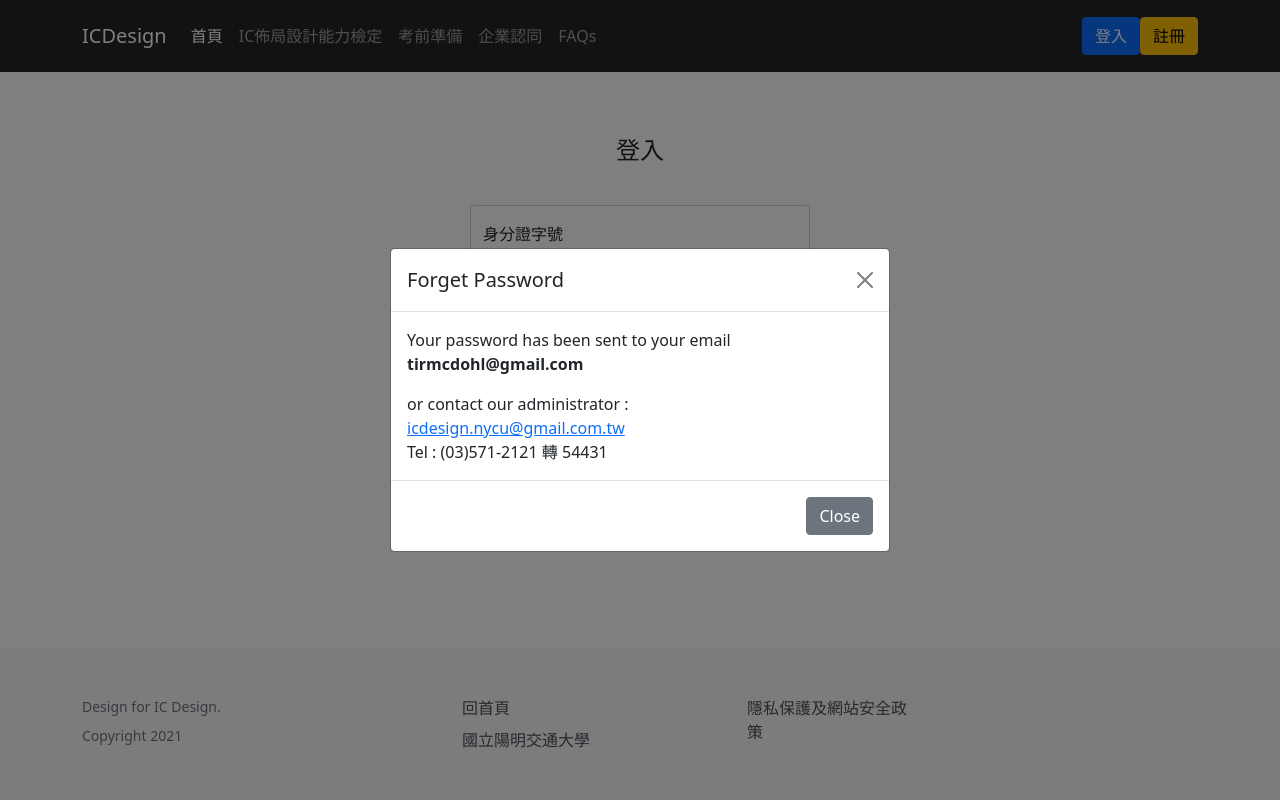
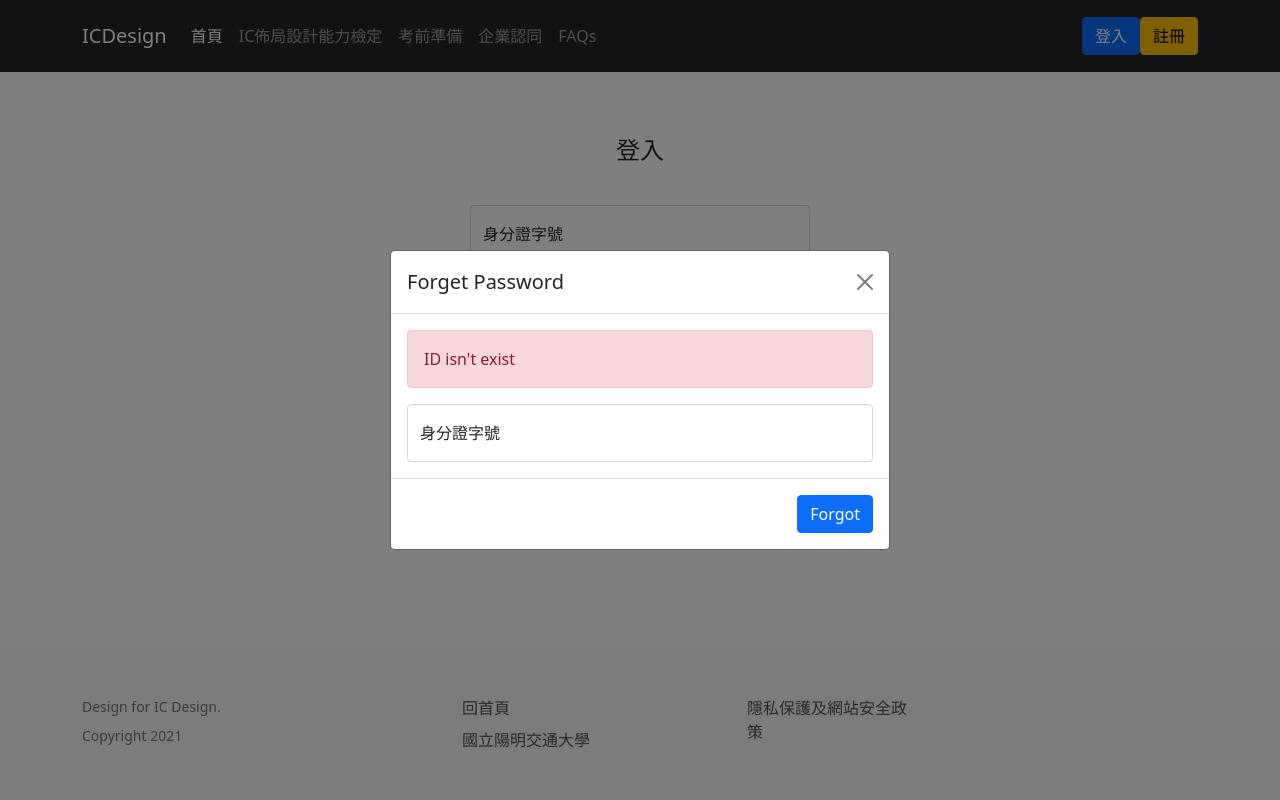
Before and after one commit to KenLu0929/icdesign, a Django app: page /login in a window 1280 px wide, after a click on "忘記密碼?". Run offline with Django 3.2, Linux system fonts and the light colour scheme; some libraries are stand-ins or nearby versions.

Commit message:
Forgot Password

```diff
--- a/pages/templates/pages/login.html
+++ b/pages/templates/pages/login.html
@@ -47,6 +47,33 @@
             <button type="button" class="btn-close" data-bs-dismiss="modal" aria-label="Close"></button>
           </div>
           <div class="modal-body">
+              <div class="row">
+                  <div class="col-12 col-md-12 col-lg-12 col-xl-12">
+                      <div id="alertID" class="alert alert-danger" role="alert">ID isn't exist</div>
+                      <form id="forgotPassword">
+                          <div class="form-floating">
+                            <input type="text" name="ic_id" id="icid" class="form-control" placeholder="ID"
+                                   maxlength="10" value="{{ ic_id }}">
+                            <label for="icid">身分證字號</label>
+                          </div>
+                      </form>
+                  </div>
+              </div>
+          </div>
+          <div class="modal-footer">
+            <button type="submit" class="btn btn-primary">Forgot</button>
+          </div>
+        </div>
+      </div>
+    </div>
+    <div class="modal fade show" id="exampleModalCenter" tabindex="-1" aria-labelledby="exampleModalCenterTitle">
+      <div class="modal-dialog modal-dialog-centered">
+        <div class="modal-content">
+          <div class="modal-header">
+            <h5 class="modal-title" id="exampleModalCenterTitle">Forget Password</h5>
+            <button type="button" class="btn-close" data-bs-dismiss="modal" aria-label="Close"></button>
+          </div>
+          <div class="modal-body">
             <p>Your password has been sent to your email <strong>tirmcdohl@gmail.com</strong></p>
               <span>or contact our administrator :</span>
               <div class="row">
--- a/pages/templates/pages/test_registration.html
+++ b/pages/templates/pages/test_registration.html
@@ -190,7 +190,7 @@
                                         aria-label="Floating label select example">
                                     <option value="" selected>--請選擇--</option>
                                     <option value="高中">專科</option>
-                                     <option value="專科">專科</option>
+                                    <option value="專科">專科</option>
                                     <option value="學士">學士</option>
                                     <option value="碩士">碩士</option>
                                     <option value="博士">博士</option>
```
